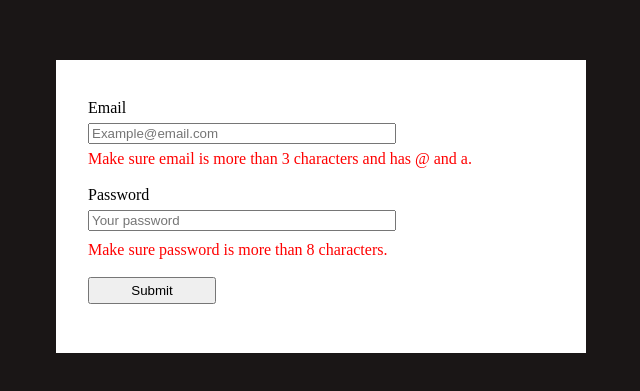
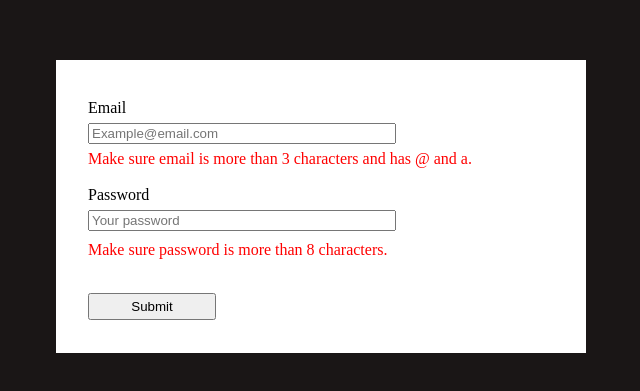
Before and after one commit to AkshayGPA/Event-Handlers-AJ-C2-, a plain HTML site: page index.html in a window 1280 px wide. Shown: the part 305-696 px from the top of the page, without its empty margins (517-1157 px from the left). Drawn offline with Linux system fonts and the light colour scheme.

Commit message:
Removed the git text in btn margin

```diff
--- a/style.css
+++ b/style.css
@@ -36,5 +36,5 @@ body {
 {
     width:128px;
     height: 27px;
-    margin-top: 16gitpx;
+    margin-top: 16px;
 }
```
